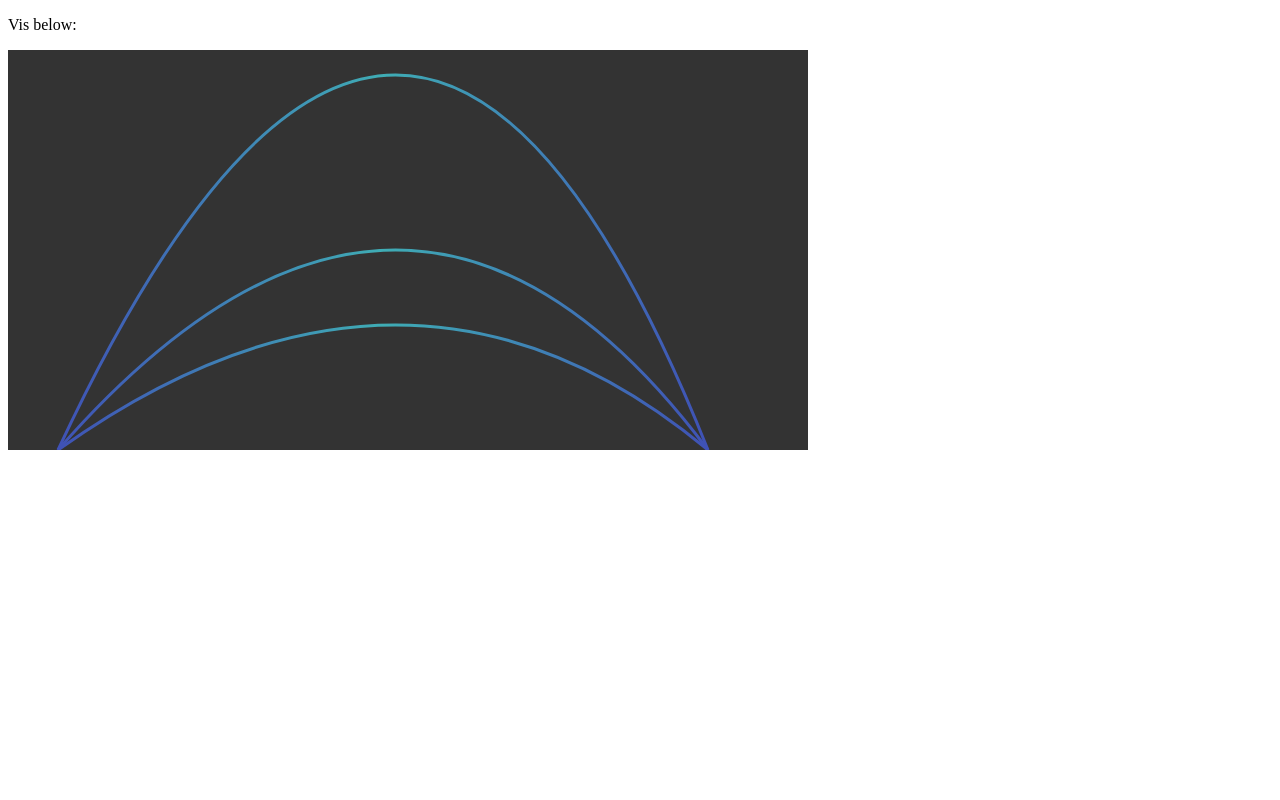
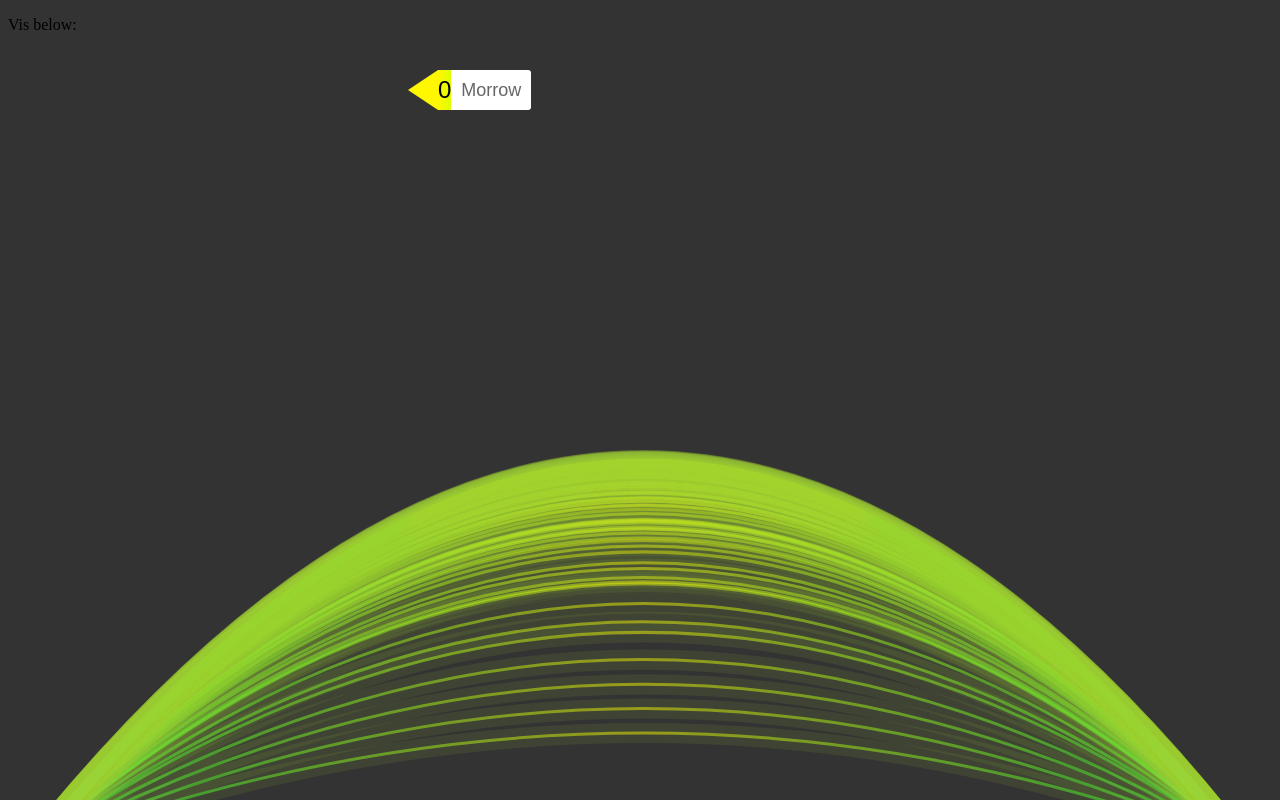
Before and after one commit to cmorrow/d3-samples, a plain HTML site: page arclist/index.html in a window 1280 px wide. Drawn offline with nearby package versions, Linux system fonts and the light colour scheme.

Commit message:
added data source 'iowa liquor sales' / added svg dynamic sizing / updated styles of overlay

```diff
--- a/arclist/css/styles.css
+++ b/arclist/css/styles.css
@@ -1,25 +1,108 @@
+body {
+  background-color: #333;
+}
 #vis {
-  width: 800px;
+  position: fixed;
+  width: 100%;
+  height: 100%;
   max-width: 100%;
-  height: 400px;
   background-color: #333;
+  margin: 0 auto;
+}
+
+.svg-container {
+  display: inline-block;
+  position: relative;
+  /* padding-bottom: 100%; */
+  vertical-align: top;
+  /* overflow: hidden; */
+}
+
+#overlay {
+  position: absolute;
+  z-index: 1;
+  left: 430px;
+  top: 20px;
+  color: #fff;
+  font-family: Arial, Helvetica, sans-serif;
+  font-size: 18px;
+  /* overflow: hidden; */
+  text-align: center;
+  opacity: 1;
+  transition: ease-in-out opacity 0.5s;
+}
+
+#overlay .number {
+  float: left;
+  /* width: 60px; */
+  height: 40px;
+  line-height: 40px;
+  font-size: 24px;
+  color: #000;
+  /* background-color: rgb(244, 0, 85); */
+  background: linear-gradient(to right, #fff700, #ddff00);
+}
+
+.arrow-left {
+  position: absolute;
+  top: 0px;
+  left: -30px;
+  width: 0;
+  height: 0;
+  border-top: 20px solid transparent;
+  border-bottom: 20px solid transparent;
+  border-right: 30px solid #fff700;
+}
+
+#overlay .title {
+  float: left;
+  height: 40px;
+  /* width: 180px; */
+  border-radius: 0 3px 3px 0;
+  line-height: 40px;
+  padding: 0 10px;
+  background-color: #fff;
+  color: #666;
+  text-align: left;
+}
+
+#overlay.active {
+  opacity: 1;
 }
 
 svg path {
-  stroke: red;
+  stroke: #fff;
   stroke-width: 3px;
+  opacity: 0.5;
+  cursor: pointer;
+  transition: ease-in-out opacity 0.3s;
+}
+
+svg path.hidden {
+  stroke-width: 20px;
+  opacity: 0.1;
+  stroke: yellowgreen;
+}
+
+svg path.active,
+svg path.hover {
+  opacity: 1;
+}
+
+svg path.muted {
+  opacity: 0.2;
 }
 
 .stop-left {
-  stop-color: #3f51b5; /* Indigo */
+  stop-color: #00fa3e;
 }
 
 .stop-middle {
-  stop-color: #3fadb5; /* Indigo */
+  stop-color: #fff700;
 }
 
 .stop-right {
-  stop-color: #3f51b5; /* Teal */
+  stop-color: #00fa3e;
 }
 
 .gradient-filled {
@@ -39,17 +122,15 @@ ellipse {
   stroke-width: 5;
 }
 
-.svg-container {
-  display: inline-block;
-  position: relative;
-  height: 400px;
-  /* padding-bottom: 100%; */
-  vertical-align: top;
-  /* overflow: hidden; */
-}
 .svg-content {
   display: inline-block;
   position: absolute;
   top: 0;
   left: 0;
 }
+
+.cf::after {
+  content: "";
+  clear: both;
+  display: table;
+}
--- /dev/null
+++ b/arclist/data/iowa_liquor_sales_total.json
@@ -0,0 +1,402 @@
+[
+  {
+    "item_description": "Black Velvet",
+    "sales_total": "1.0304102906002022E8"
+  },
+  {
+    "item_description": "Captain Morgan Spiced Rum",
+    "sales_total": "7.345808492999265E7"
+  },
+  {
+    "item_description": "Jack Daniels Old #7 Black Lbl",
+    "sales_total": "6.726271465000728E7"
+  },
+  {
+    "item_description": "Titos Handmade Vodka",
+    "sales_total": "6.1135304679992065E7"
+  },
+  {
+    "item_description": "Fireball Cinnamon Whiskey",
+    "sales_total": "5.486120711000054E7"
+  },
+  {
+    "item_description": "Hawkeye Vodka",
+    "sales_total": "4.7984855410017975E7"
+  },
+  {
+    "item_description": "Crown Royal Canadian Whisky",
+    "sales_total": "4.532360761999866E7"
+  },
+  {
+    "item_description": "Crown Royal",
+    "sales_total": "4.068264659000139E7"
+  },
+  {
+    "item_description": "Absolut Swedish Vodka 80 Prf",
+    "sales_total": "3.570659688999756E7"
+  },
+  {
+    "item_description": "Jameson",
+    "sales_total": "3.5226759909999825E7"
+  },
+  {
+    "item_description": "Jagermeister Liqueur",
+    "sales_total": "3.41201716800044E7"
+  },
+  {
+    "item_description": "Jim Beam",
+    "sales_total": "3.1833334589999914E7"
+  },
+  {
+    "item_description": "Grey Goose Vodka",
+    "sales_total": "3.036856500999831E7"
+  },
+  {
+    "item_description": "Crown Royal Regal Apple",
+    "sales_total": "2.7632168370000675E7"
+  },
+  {
+    "item_description": "Hennessy VS",
+    "sales_total": "2.6147894929996982E7"
+  },
+  {
+    "item_description": "Captain Morgan Original Spiced",
+    "sales_total": "2.477481612000211E7"
+  },
+  {
+    "item_description": "Malibu Coconut Rum",
+    "sales_total": "2.4132328449995026E7"
+  },
+  {
+    "item_description": "Bacardi Superior Rum",
+    "sales_total": "2.2846729969999976E7"
+  },
+  {
+    "item_description": "Five O'clock Vodka",
+    "sales_total": "2.178962736000394E7"
+  },
+  {
+    "item_description": "Jose Cuervo Especial Reposado Tequila",
+    "sales_total": "2.175739063999933E7"
+  },
+  {
+    "item_description": "Admiral Nelson Spiced Rum",
+    "sales_total": "2.133689138999904E7"
+  },
+  {
+    "item_description": "Rumchata",
+    "sales_total": "2.0247153320000786E7"
+  },
+  {
+    "item_description": "Captain Morgan Spiced Barrel",
+    "sales_total": "1.9899181499999814E7"
+  },
+  {
+    "item_description": "Barton Vodka",
+    "sales_total": "1.972620960000203E7"
+  },
+  {
+    "item_description": "Seagrams 7 Crown Bl Whiskey",
+    "sales_total": "1.957308569999811E7"
+  },
+  {
+    "item_description": "Patron Tequila Silver",
+    "sales_total": "1.9394623419999998E7"
+  },
+  {
+    "item_description": "Southern Comfort",
+    "sales_total": "1.7892437010000676E7"
+  },
+  {
+    "item_description": "Tanqueray Gin",
+    "sales_total": "1.6847364349999536E7"
+  },
+  {
+    "item_description": "Smirnoff Vodka 80 Prf",
+    "sales_total": "1.5867557080000138E7"
+  },
+  {
+    "item_description": "Phillips Vodka",
+    "sales_total": "1.5722508979999376E7"
+  },
+  {
+    "item_description": "Dr. Mcgillicuddy's Cherry Schnapps",
+    "sales_total": "1.4795719789999083E7"
+  },
+  {
+    "item_description": "Maker's Mark",
+    "sales_total": "1.4790786429999573E7"
+  },
+  {
+    "item_description": "Jack Daniels Old #7 Black Label",
+    "sales_total": "1.404719535000017E7"
+  },
+  {
+    "item_description": "Hennessy Vs Cognac",
+    "sales_total": "1.3953492019999733E7"
+  },
+  {
+    "item_description": "Fireball Cinnamon Whiskey Mini Dispenser",
+    "sales_total": "1.3917190679998847E7"
+  },
+  {
+    "item_description": "Smirnoff 80prf",
+    "sales_total": "1.2800921870002244E7"
+  },
+  {
+    "item_description": "Rumple Minze Peppermint Schnapps Liqueur",
+    "sales_total": "1.2759004120000234E7"
+  },
+  {
+    "item_description": "Templeton Rye",
+    "sales_total": "1.2574380690000337E7"
+  },
+  {
+    "item_description": "Canadian Ltd Whisky",
+    "sales_total": "1.2511515280000592E7"
+  },
+  {
+    "item_description": "Mccormick Vodka Pet",
+    "sales_total": "1.2506105110001696E7"
+  },
+  {
+    "item_description": "Uv Blue (raspberry) Vodka",
+    "sales_total": "1.1621065129999394E7"
+  },
+  {
+    "item_description": "Paramount White Rum",
+    "sales_total": "1.1484524010000616E7"
+  },
+  {
+    "item_description": "Svedka Vodka",
+    "sales_total": "1.0959741830000622E7"
+  },
+  {
+    "item_description": "Juarez Tequila Gold",
+    "sales_total": "1.0956857150000118E7"
+  },
+  {
+    "item_description": "Canadian Club Whisky",
+    "sales_total": "1.0527489770000052E7"
+  },
+  {
+    "item_description": "Ketel One Imported Vodka",
+    "sales_total": "1.0525642189999908E7"
+  },
+  {
+    "item_description": "Five Star",
+    "sales_total": "1.0428999509999653E7"
+  },
+  {
+    "item_description": "Kessler Blend Whiskey",
+    "sales_total": "1.0329940169999965E7"
+  },
+  {
+    "item_description": "Bailey's Original Irish Cream",
+    "sales_total": "1.0236183580000084E7"
+  },
+  {
+    "item_description": "Black Velvet Toasted Caramel",
+    "sales_total": "9932913.750000909"
+  },
+  {
+    "item_description": "Kahlua Coffee Liqueur",
+    "sales_total": "9906263.449999448"
+  },
+  {
+    "item_description": "New Amsterdam Vodka",
+    "sales_total": "9104612.24000008"
+  },
+  {
+    "item_description": "Baileys Original Irish Cream",
+    "sales_total": "8788747.369999958"
+  },
+  {
+    "item_description": "Bacardi Limon",
+    "sales_total": "8768862.650000338"
+  },
+  {
+    "item_description": "Seagrams Extra Dry Gin",
+    "sales_total": "8672988.679999568"
+  },
+  {
+    "item_description": "Jose Cuervo Authentic Lime Margarita",
+    "sales_total": "8571193.310000736"
+  },
+  {
+    "item_description": "Absolut Swedish Vodka 80prf",
+    "sales_total": "8237889.829999804"
+  },
+  {
+    "item_description": "Fireball Cinnamon Whiskey PET",
+    "sales_total": "8230941.680000243"
+  },
+  {
+    "item_description": "Ten High",
+    "sales_total": "7747095.320000223"
+  },
+  {
+    "item_description": "Fireball Cinnamon Whisky",
+    "sales_total": "7483775.74000001"
+  },
+  {
+    "item_description": "Jack Daniel's Tennessee Honey",
+    "sales_total": "7403564.509999801"
+  },
+  {
+    "item_description": "Kinky Liqueur",
+    "sales_total": "7383900.0"
+  },
+  {
+    "item_description": "Bombay Sapphire Gin",
+    "sales_total": "7373142.870000013"
+  },
+  {
+    "item_description": "Captain Morgan Original Spiced Rum Pet",
+    "sales_total": "7334037.289999832"
+  },
+  {
+    "item_description": "Pinnacle Vodka",
+    "sales_total": "7290433.529999957"
+  },
+  {
+    "item_description": "Nikolai Vodka",
+    "sales_total": "7139520.640000599"
+  },
+  {
+    "item_description": "Absolut Citron (lemon Vodka)",
+    "sales_total": "7017130.609999779"
+  },
+  {
+    "item_description": "Smirnoff Vodka 80 Prf Pet",
+    "sales_total": "6926630.510000055"
+  },
+  {
+    "item_description": "Dewars White Label Scotch",
+    "sales_total": "6671688.370000001"
+  },
+  {
+    "item_description": "Paul Masson Grande Amber Brandy",
+    "sales_total": "6612449.200000029"
+  },
+  {
+    "item_description": "Patron Silver",
+    "sales_total": "6434110.5"
+  },
+  {
+    "item_description": "UV Vodka PET",
+    "sales_total": "6432241.249999745"
+  },
+  {
+    "item_description": "Jose Cuervo Especial Silver",
+    "sales_total": "6381796.719999902"
+  },
+  {
+    "item_description": "Cedar Ridge Bourbon",
+    "sales_total": "6371635.8000001535"
+  },
+  {
+    "item_description": "Skol Vodka",
+    "sales_total": "6348002.530000209"
+  },
+  {
+    "item_description": "Sailor Jerry Spiced Navy Rum",
+    "sales_total": "6066016.77000015"
+  },
+  {
+    "item_description": "Remy Martin VSOP",
+    "sales_total": "6046925.549999966"
+  },
+  {
+    "item_description": "Mccormick Vodka",
+    "sales_total": "5813375.480000156"
+  },
+  {
+    "item_description": "Windsor Canadian Pet",
+    "sales_total": "5762123.35000011"
+  },
+  {
+    "item_description": "Black Velvet Traveler",
+    "sales_total": "5660766.67000022"
+  },
+  {
+    "item_description": "Wild Turkey 101",
+    "sales_total": "5545019.109999983"
+  },
+  {
+    "item_description": "Jose Cuervo Especial Reposado",
+    "sales_total": "5397052.929999994"
+  },
+  {
+    "item_description": "Templeton 4YR Rye",
+    "sales_total": "5125921.6300002765"
+  },
+  {
+    "item_description": "Smirnoff PET 80prf",
+    "sales_total": "4956298.640000229"
+  },
+  {
+    "item_description": "Fireball Cinnamon",
+    "sales_total": "4893227.519999878"
+  },
+  {
+    "item_description": "Titos Vodka",
+    "sales_total": "4866448.440000138"
+  },
+  {
+    "item_description": "Grey Goose",
+    "sales_total": "4831168.42999996"
+  },
+  {
+    "item_description": "Seagrams 7 Crown",
+    "sales_total": "4807919.640000165"
+  },
+  {
+    "item_description": "Bacardi Superior",
+    "sales_total": "4784445.570000001"
+  },
+  {
+    "item_description": "Southern Comfort PET",
+    "sales_total": "4727551.020000223"
+  },
+  {
+    "item_description": "Johnnie Walker Black",
+    "sales_total": "4692291.919999947"
+  },
+  {
+    "item_description": "Paramount Peppermint Schnapps",
+    "sales_total": "4644763.219999903"
+  },
+  {
+    "item_description": "Everclear Alcohol",
+    "sales_total": "4638311.3400000455"
+  },
+  {
+    "item_description": "New Amsterdam Peach",
+    "sales_total": "4606055.8800000185"
+  },
+  {
+    "item_description": "Montezuma Gold Tequila",
+    "sales_total": "4535732.339999959"
+  },
+  {
+    "item_description": "Grand Marnier Cordon Rouge",
+    "sales_total": "4531932.429999996"
+  },
+  {
+    "item_description": "Johnnie Walker Red",
+    "sales_total": "4441762.630000031"
+  },
+  {
+    "item_description": "Christian Bros Brandy",
+    "sales_total": "4424453.200000085"
+  },
+  {
+    "item_description": "Paramount Blackberry Brandy",
+    "sales_total": "4414509.370000001"
+  },
+  {
+    "item_description": "Bulleit Bourbon",
+    "sales_total": "4388197.13"
+  }
+]
--- a/arclist/index.html
+++ b/arclist/index.html
@@ -8,7 +8,14 @@
   </head>
   <body>
     <p>Vis below:</p>
-    <div id="vis" class="svg-container"></div>
+
+    <div id="vis" class="svg-container">
+      <div id="overlay" class="cf">
+        <div class="arrow-left"></div>
+        <div class="number">0</div>
+        <div class="title">Morrow</div>
+      </div>
+    </div>
     <script src="https://d3js.org/d3.v5.min.js"></script>
     <script src="js/arcs.js"></script>
   </body>
--- a/arclist/js/arcs.js
+++ b/arclist/js/arcs.js
@@ -1,14 +1,31 @@
-const svgHeight = 400,
-  svgWidth = 800,
-  margin = 50,
+// det data
+getJson(createVis, "data/iowa_liquor_sales_total.json");
+
+function createVis(json) {
+  const el = d3.select("#vis").on("mousemove", positionOverlay);
+  const visEl = document.getElementById("vis");
+  const svgHeight = visEl.clientHeight;
+  const svgWidth = visEl.clientWidth;
+
+  const yScale = d3.scaleLinear();
+  const margin = 20,
     x0 = margin,
     y0 = svgHeight,
     x1 = svgWidth - margin * 2,
     y = svgHeight,
     xCenter = svgWidth / 2,
+    pathYDown = 100,
     topY = -(svgHeight - margin);
 
-const el = d3.select("#vis");
+  const downTime = 1000,
+    defaultTime = 2000,
+    overlayXOffset = 35,
+    overlayYOffset = 20;
+
+  const data = transformData(JSON.parse(json));
+
+  console.log(svgHeight);
+
   var svg = d3
     .select("div#vis")
     .append("svg")
@@ -23,36 +40,104 @@ gradient.append("stop").attr("class", "stop-left").attr("offset", "0");
   gradient.append("stop").attr("class", "stop-middle").attr("offset", "50%");
   gradient.append("stop").attr("class", "stop-right").attr("offset", "100%");
 
-const data = [
-  { cpx: xCenter, cpy: 0 },
-  { cpx: xCenter, cpy: 150 },
-  { cpx: xCenter, cpy: 400 },
-  { cpx: xCenter, cpy: topY },
-];
-const path = d3.path();
+  // set scales
+  const minSale = d3.min(data, (d) => {
+    const num = Number(d.sales_total);
+    return num;
+  });
+  const maxSale = d3.max(data, (d) => {
+    const num = Number(d.sales_total);
+    return num;
+  });
 
-svg
+  console.log(`minSale: ${minSale}`);
+  console.log(`maxSale: ${maxSale}`);
+  console.log(`svgHeight: ${svgHeight}`);
+
+  yScale.domain([minSale, maxSale]).range([margin, svgHeight]);
+
+  //   const data = [
+  //     { cpx: xCenter, cpy: 0 },
+  //     { cpx: xCenter, cpy: 150 },
+
+  //     { cpx: xCenter, cpy: topY },
+  //   ];
+
+  // flat line values
+  // { cpx: xCenter, cpy: 400 },
+
+  // init lines straight on bottom
+  const overlay = el.select("#overlay");
+  const visPaths = svg
     .selectAll("path")
     .data(data)
     .enter()
     .append("path")
+    .classed("visible", true)
     .classed("gradient-stroke", true)
-  //   .style("fill", "none")
-  .attr("d", draw);
+    .attr("d", createLine);
 
-// svg
-//   .append("path")
-//   .style("stroke", "red")
-//   .style("fill", "none")
-//   .attr("d", drawCurve(d3.path()))
-//   .node();
+  const mousePaths = svg
+    .selectAll("path.hidden")
+    .data(data)
+    .enter()
+    .append("path")
+    .on("mouseover", pathMouseOver)
+    .on("mouseout", pathMouseOut)
+    .on("click", pathClick)
+    .classed("hidden", true)
+    .attr("d", createLine);
 
-function draw(d) {
+  // transition paths up from bottom
+  visPaths.data(data).transition().duration(defaultTime).attr("d", draw);
+  mousePaths.data(data).transition().duration(defaultTime).attr("d", draw);
+
+  function update() {
+    // do stuff
+  }
+
+  function pathClick(d, index) {
+    visPaths.transition().duration(downTime).attr("d", pathOut);
+    mousePaths.transition().duration(downTime).attr("d", pathOut);
+  }
+
+  function positionOverlay(d, i) {
+    const mousePos = d3.mouse(this);
+    overlay.style("left", `${mousePos[0] + overlayXOffset}px`);
+    overlay.style("top", `${mousePos[1] - overlayYOffset}px`);
+  }
+
+  function pathMouseOver(d, index) {
+    const pathData = d;
+    overlay.classed("active", true);
+    visPaths.each(function (d, i) {
+      if (i === index) {
+        d3.select(this).classed("hover", true).classed("muted", false);
+      } else {
+        d3.select(this).classed("hover", false);
+      }
+      overlay
+        .classed("active", true)
+        .select(".title")
+        .html(pathData.item_description);
+
+      overlay.select(".number").html(pathData.sales_total);
+    });
+  }
+
+  function pathMouseOut(d, index) {
+    visPaths.each(function (d, i) {
+      d3.select(this).classed("active", false);
+    });
+    overlay.classed("active", false);
+  }
+
+  function createLine(d) {
     //   const x1 = 200;
     const y1 = 400;
     const points = [
       [x0, y0],
-    [d.cpx, d.cpy],
+      [xCenter, 400],
       [x1, svgHeight],
     ];
     const path = d3.path();
@@ -60,13 +145,85 @@ function draw(d) {
     path.quadraticCurveTo(...points[1], ...points[2]);
     return path;
   }
-// quadraticCurveTo(cpx, cpy, x, y);
 
-function drawCurve(context) {
-  context.moveTo(10, 10); // move current point to ⟨10,10⟩
-  context.lineTo(100, 10); // draw straight line to ⟨100,10⟩
-  context.arcTo(150, 150, 300, 10, 40); // draw an arc, the turtle ends up at ⟨194.4,108.5⟩
-  context.lineTo(300, 10); // draw straight line to ⟨300,10⟩
-  // etc.
-  return context; // not mandatory, but will make it easier to chain operations
+  function draw(d) {
+    const points = [
+      [x0, y0],
+      [xCenter, yScale(d.sales_total)],
+      [x1, svgHeight],
+    ];
+    const path = d3.path();
+    path.moveTo(x0, y0);
+    path.quadraticCurveTo(...points[1], ...points[2]);
+    return path;
   }
+
+  function pathDown(d) {
+    const points = [
+      [x0, y0],
+      [xCenter, yScale(d.sales_total) + pathYDown],
+      [x1, svgHeight],
+    ];
+    const path = d3.path();
+    path.moveTo(x0, y0);
+    path.quadraticCurveTo(...points[1], ...points[2]);
+    return path;
+  }
+
+  function pathOut(d) {
+    // { cpx: xCenter, cpy: 400 },
+    const points = [
+      [x0, y0],
+      [xCenter, svgHeight],
+      [x1, svgHeight],
+    ];
+    const path = d3.path();
+    path.moveTo(x0, y0);
+    path.quadraticCurveTo(...points[1], ...points[2]);
+    return path;
+  }
+}
+
+// function pathClick(d, index) {
+//   visPaths.each(function (d, i) {
+//     if (i === index) {
+//       d3.select(this).classed("active", true);
+//       d3.select(this).classed("muted", false);
+//     } else {
+//       d3.select(this)
+//         .classed("muted", true)
+//         .transition()
+//         .duration(downTime)
+//         .attr("d", pathDown);
+//     }
+//   });
+//   //   d3.select(this).classed("active", true);
+//   mousePaths.each(function (d, i) {
+//     if (i !== index) {
+//       d3.select(this).transition().duration(downTime).attr("d", pathDown);
+//     }
+//   });
+// }
+
+function transformData(data) {
+  const newData = data.map((obj) => {
+    return {
+      item_description: obj.item_description,
+      sales_total: Math.round(Number(obj.sales_total)),
+    };
+  });
+  return newData;
+}
+
+function getJson(callback, dataUrl) {
+  var xobj = new XMLHttpRequest();
+  xobj.overrideMimeType("application/json");
+  xobj.open("GET", dataUrl, true); // Replace 'my_data' with the path to your file
+  xobj.onreadystatechange = function () {
+    if (xobj.readyState == 4 && xobj.status == "200") {
+      // Required use of an anonymous callback as .open will NOT return a value but simply returns undefined in asynchronous mode
+      callback(xobj.responseText);
+    }
+  };
+  xobj.send(null);
+}
```
Lines whose indentation alone changed are shown as unchanged.
